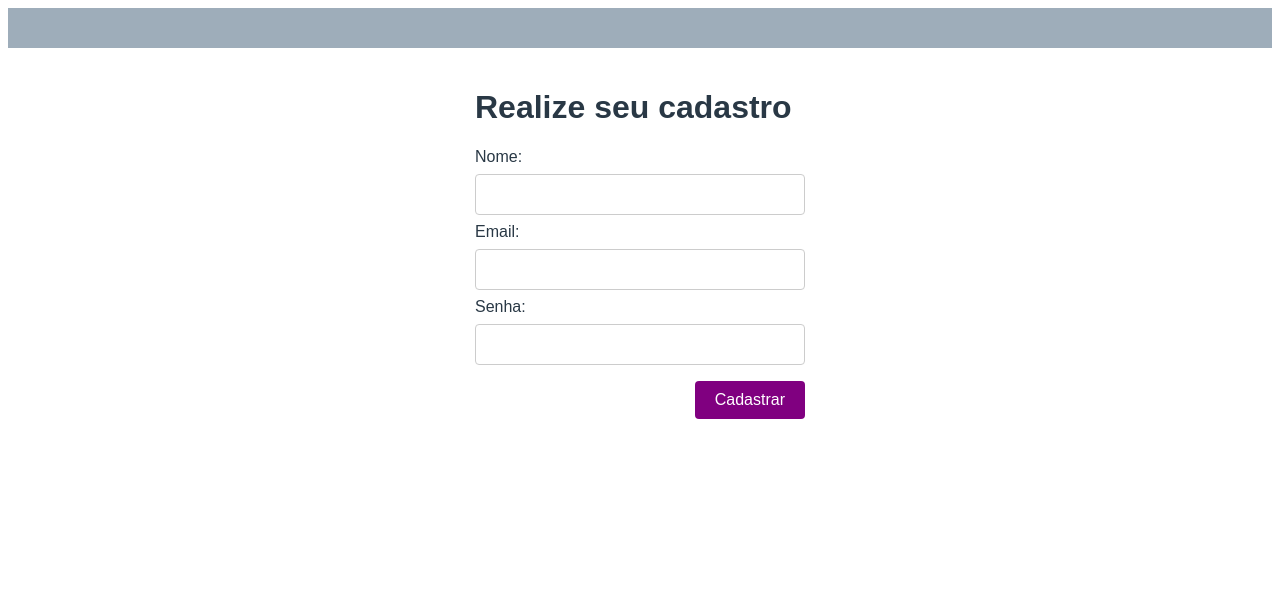
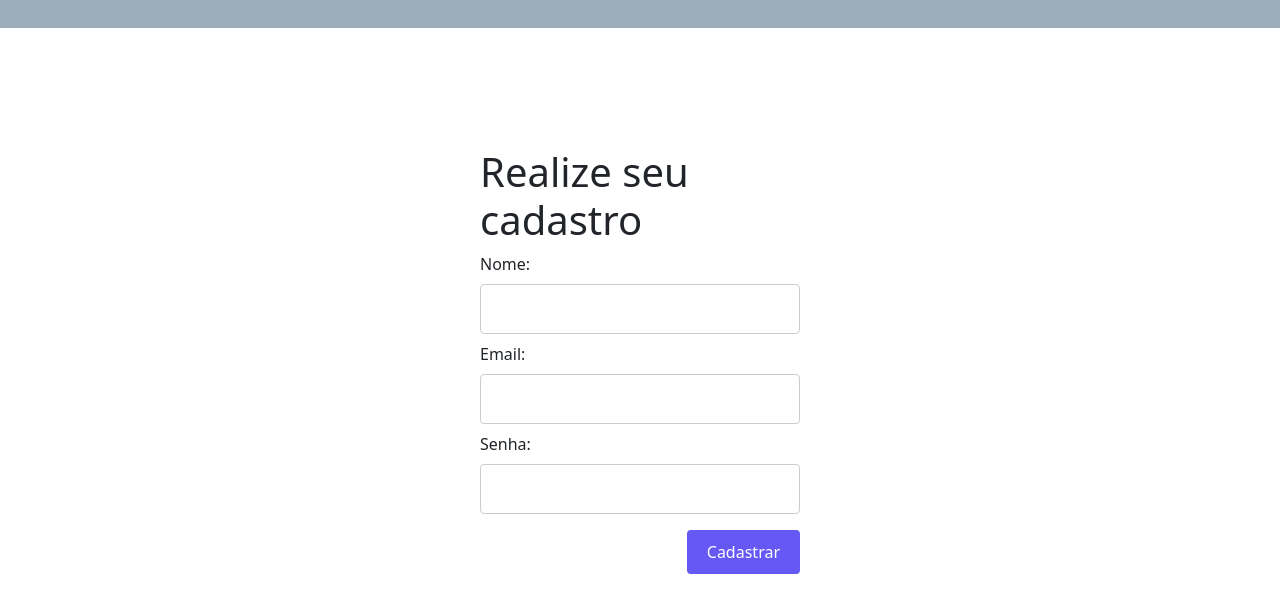
Before and after one commit to Andre-06/quicklist, a Django app: page /auth/signup/ in a window 1280 px wide. Shown: the top 613 px of the page. Run offline with Django 4.2, Linux system fonts and the light colour scheme.

Commit message:
correção css

```diff
--- /dev/null
+++ b/templates/static/users/css/signup.css
@@ -0,0 +1,49 @@
+body {
+    background-color: white;
+    font-family: Arial, sans-serif;
+    color: #293845;
+  }
+  header {
+    background-color: #9eadba;
+    color: white;
+    text-align: center;
+    padding: 10px;
+  }
+  form {
+    margin: 0 auto;
+    max-width: 360px;
+    padding: 20px;
+    margin-top: 100px;
+    text-align: left;
+  }
+  input[type="text"],
+  input[type="email"],
+  input[type="password"] {
+    width: 100%;
+    padding: 12px 20px;
+    margin: 8px 0;
+    display: inline-block;
+    border: 1px solid #ccc;
+    border-radius: 4px;
+    box-sizing: border-box;
+  }
+  button[type="submit"] {
+    background-color: #6558f5;
+    border: none;
+    color: white;
+    padding: 10px 20px;
+    text-align: center;
+    text-decoration: none;
+    display: inline-block;
+    font-size: 16px;
+    margin: 8px 0;
+    border-radius: 4px;
+    cursor: pointer;
+  }
+  button[type="submit"]:hover {
+    background-color: #6A0DAD;
+  }
+  .btn-container{
+    width: 100%;
+    text-align: right;
+  }
--- a/users/templates/signup.html
+++ b/users/templates/signup.html
@@ -3,61 +3,22 @@
 <html>
   <head>
     <title>Login</title>
-    <style>
-      body {
-        background-color: white;
-        font-family: Arial, sans-serif;
-        color: #293845;
-      }
-      header {
-        background-color: #9eadba;
-        color: white;
-        text-align: center;
-        padding: 10px;
-      }
-      form {
-        margin: 0 auto;
-        max-width: 330px;
-        padding: 20px;
-        text-align: left;
-      }
-      input[type="text"],
-      input[type="email"],
-      input[type="password"] {
-        width: 100%;
-        padding: 12px 20px;
-        margin: 8px 0;
-        display: inline-block;
-        border: 1px solid #ccc;
-        border-radius: 4px;
-        box-sizing: border-box;
-      }
-      button[type="submit"] {
-        background-color: purple;
-        border: none;
-        color: white;
-        padding: 10px 20px;
-        text-align: center;
-        text-decoration: none;
-        display: inline-block;
-        font-size: 16px;
-        margin: 8px 0;
-        border-radius: 4px;
-        cursor: pointer;
-      }
-      button[type="submit"]:hover {
-        background-color: #6A0DAD;
-      }
-      .btn{
-        text-align: right;
-      }
-    </style>
+    <link href="{% static 'users\css\signup.css' %}" rel="stylesheet">
+    <link href="https://cdn.jsdelivr.net/npm/bootstrap@5.3.0-alpha1/dist/css/bootstrap.min.css" rel="stylesheet">
   </head>
   <body>
     <header>
       <h2>
     </header>
-    <form>
+    {% if messages %}
+        <br>
+        {% for message in messages %}
+            <div class="alert alert-error" role="alert">
+                {{message}}
+            </div>
+        {% endfor %}
+    {% endif %}
+    <form action="{% url 'signup' %}" method="POST">{% csrf_token %}
       <h1>Realize seu cadastro</h1>
       <label for="username">Nome:</label>
       <input type="text" id="username" name="username" required>
@@ -68,8 +29,8 @@
       <label for="password">Senha:</label>
       <input type="password" id="password" name="password" required>
       <br>
-      <div class="btn">
-        <button type="submit">Cadastrar</button>
+      <div class="btn-container">
+        <button class="btn" type="submit">Cadastrar</button>
       </div>
     </form>
   </body>
--- a/users/views.py
+++ b/users/views.py
@@ -13,8 +13,37 @@ from django.shortcuts import redirect
 #se o email é um email
 
 def signup(request):
-    if request.method == "GET":
+    if request.method == 'GET':
         return render(request, 'signup.html')
+    elif request.method == 'POST':
+        form = {
+            'username': request.POST.get('username'),
+            'email': request.POST.get('email'),
+            'password': request.POST.get('password')
+        }
+
+        if any([len(form[item].strip()) == 0 for item in form]):
+            messages.add_message(request, constants.WARNING, 'Preencha todos os campos corretamente')
+            return render(request, 'signup.html')
+        if len(form['password']) < 6:
+            messages.add_message(request, constants.WARNING, 'Insira uma senha com mais de seis dígitos')
+            return render(request, 'signup.html')
+
+        try:
+            user = User.objects.create_user(
+                username=form['username'],
+                email=form['email'],
+                password=form['password']
+            )
+
+            messages.add_message(request, constants.SUCCESS, 'Usuário cadastrado com sucesso')
+            return render(request, 'signup.html')
+        except IntegrityError:
+            messages.add_message(request, constants.ERROR, 'Nome de usuário ja cadastrado')
+            return render(request, 'signup.html')
+        except:
+            messages.add_message(request, constants.ERROR, 'Ocorreu um erro inesperado, tente novamente mais tarde X_X')
+            return render(request, 'signup.html')
 
 """
     if request.user.is_authenticated:
@@ -58,14 +87,14 @@ def signup(request):
 
 def logar(request):
     if request.user.is_authenticated:
-        return redirect('/posts/new_post')
+        return redirect('/checklist/')
 
 
     if request.method == "GET":
         return render(request, 'login.html')
     elif request.method == "POST":
         data = {
-            "name": request.POST.get('name'),
+            "username": request.POST.get('username'),
             "password": request.POST.get('password'),
         }
 
```
Also changed, not shown: QUICKLIST/settings.py (+7 -1 lines), users/templates/login.html (+4 -50 lines), db.sqlite3.
